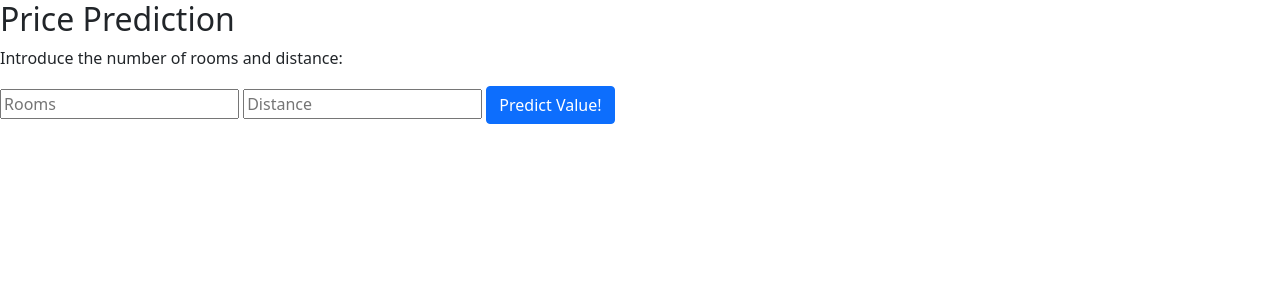
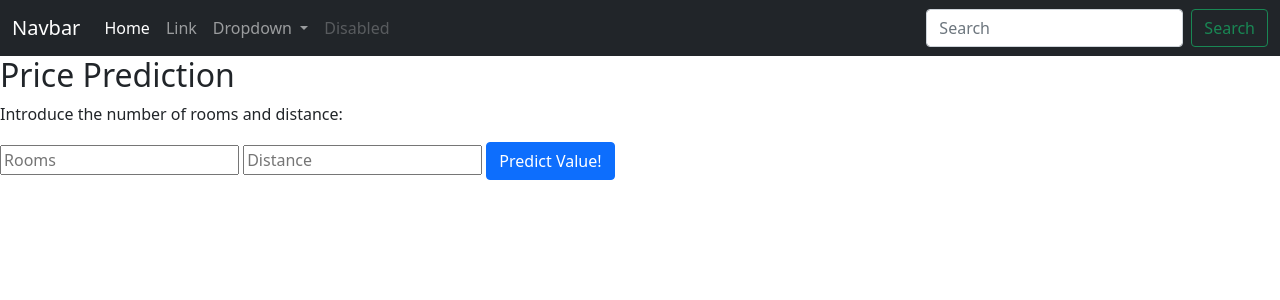
Before and after one commit to Kriti-bit/AutoWorld, a Flask app: page / in a window 1280 px wide. Shown: the top 300 px of the page. Run offline with Flask 2, Linux system fonts and the light colour scheme; parts of the project's set-up code (start-up, migrations or seed data) failed here and were passed over.

Commit message:
Added basic nav bar

```diff
--- a/Templates/index.html
+++ b/Templates/index.html
@@ -5,7 +5,43 @@
 	<title> My Machine Learning Model! </title>
 	<!-- CSS -->
 	<link href="https://cdn.jsdelivr.net/npm/bootstrap@5.1.3/dist/css/bootstrap.min.css" rel="stylesheet" integrity="sha384-1BmE4kWBq78iYhFldvKuhfTAU6auU8tT94WrHftjDbrCEXSU1oBoqyl2QvZ6jIW3" crossorigin="anonymous">
-
+	<!-- Navbar -->
+	<nav class="navbar navbar-expand-lg navbar-dark bg-dark">
+	  <div class="container-fluid">
+	    <a class="navbar-brand" href="#">Navbar</a>
+	    <button class="navbar-toggler" type="button" data-bs-toggle="collapse" data-bs-target="#navbarSupportedContent" aria-controls="navbarSupportedContent" aria-expanded="false" aria-label="Toggle navigation">
+	      <span class="navbar-toggler-icon"></span>
+	    </button>
+	    <div class="collapse navbar-collapse" id="navbarSupportedContent">
+	      <ul class="navbar-nav me-auto mb-2 mb-lg-0">
+	        <li class="nav-item">
+	          <a class="nav-link active" aria-current="page" href="#">Home</a>
+	        </li>
+	        <li class="nav-item">
+	          <a class="nav-link" href="#">Link</a>
+	        </li>
+	        <li class="nav-item dropdown">
+	          <a class="nav-link dropdown-toggle" href="#" id="navbarDropdown" role="button" data-bs-toggle="dropdown" aria-expanded="false">
+	            Dropdown
+	          </a>
+	          <ul class="dropdown-menu" aria-labelledby="navbarDropdown">
+	            <li><a class="dropdown-item" href="#">Action</a></li>
+	            <li><a class="dropdown-item" href="#">Another action</a></li>
+	            <li><hr class="dropdown-divider"></li>
+	            <li><a class="dropdown-item" href="#">Something else here</a></li>
+	          </ul>
+	        </li>
+	        <li class="nav-item">
+	          <a class="nav-link disabled">Disabled</a>
+	        </li>
+	      </ul>
+	      <form class="d-flex">
+	        <input class="form-control me-2" type="search" placeholder="Search" aria-label="Search">
+	        <button class="btn btn-outline-success" type="submit">Search</button>
+	      </form>
+	    </div>
+	  </div>
+	</nav>
 
 </head>
 <body>
```
